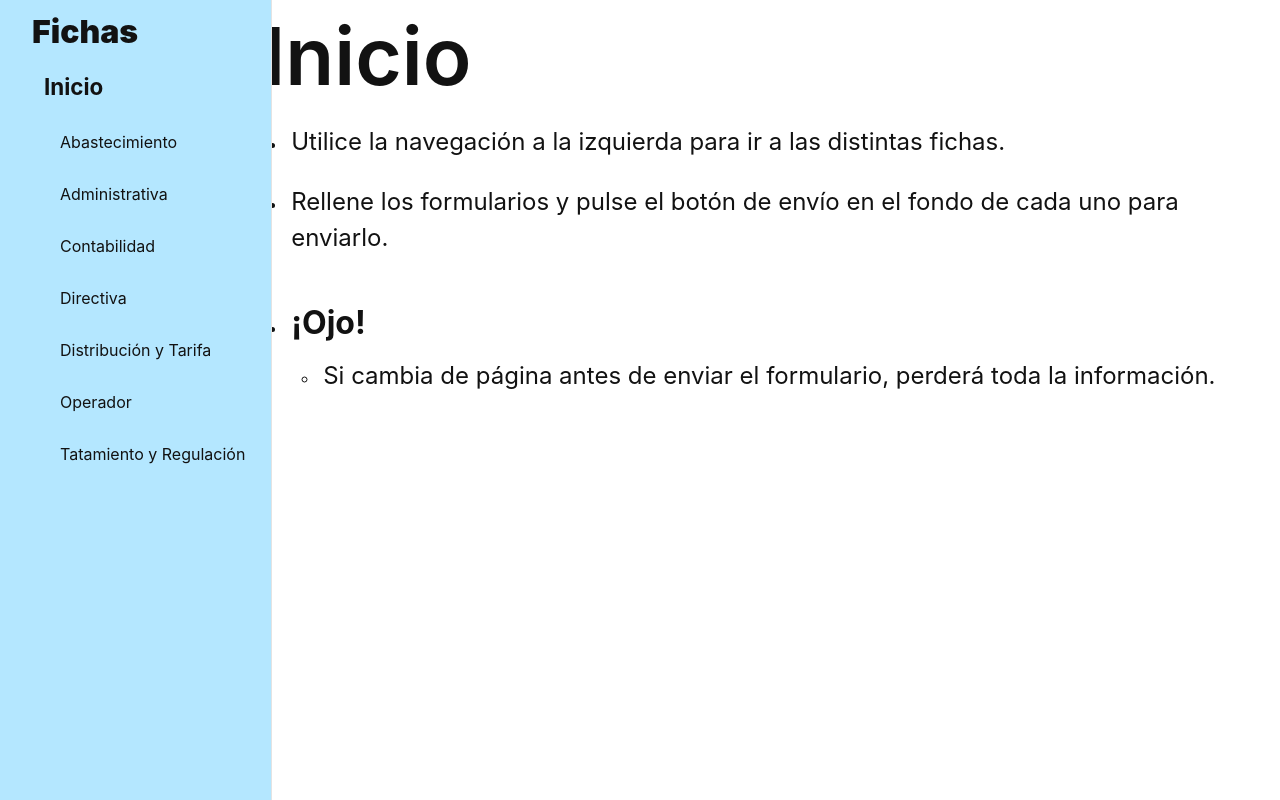
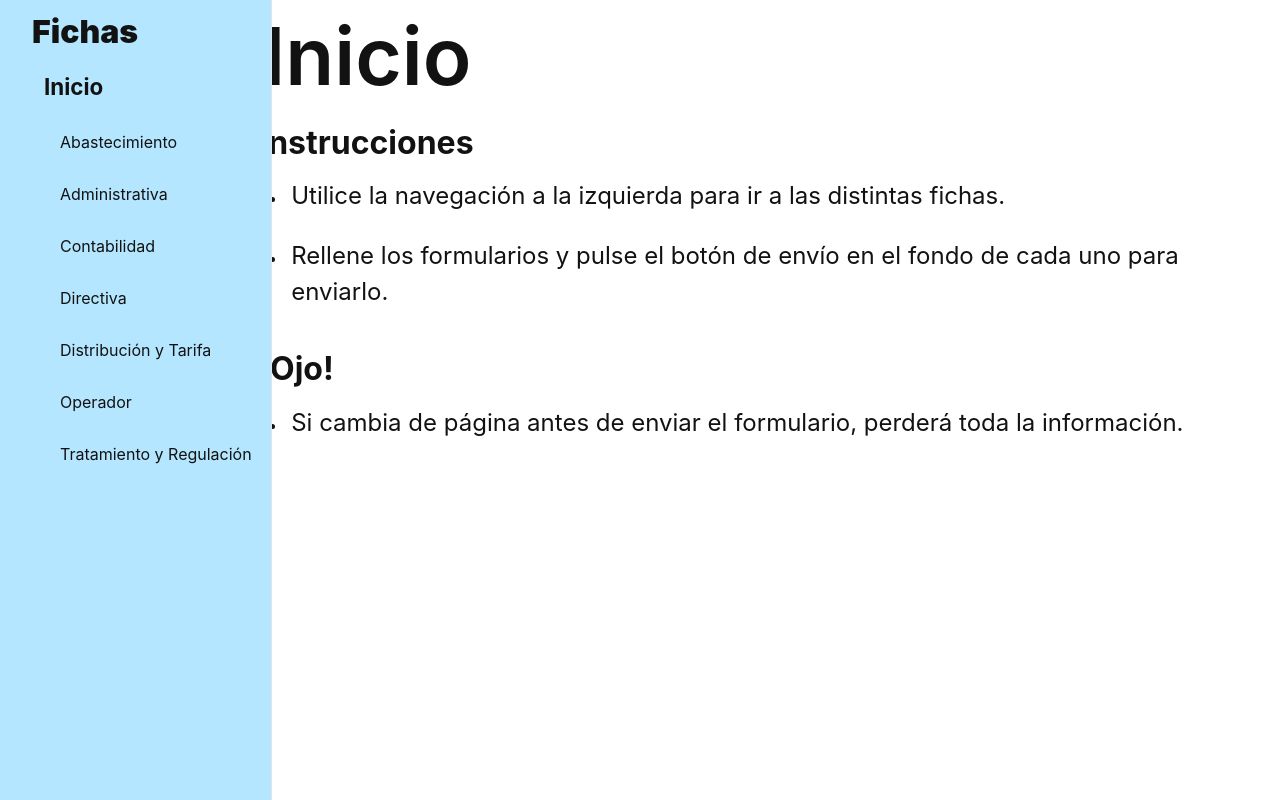
Before and after one commit to jamiehax/servicio-pais, a React (Vite) app: page / in a window 1280 px wide. Built offline with nearby package versions, Linux system fonts and the light colour scheme.

Commit message:
inicio page styling changes

```diff
--- a/src/Root.jsx
+++ b/src/Root.jsx
@@ -29,7 +29,7 @@ export default function Root() {
               <NavLink to={`/fichas/Operador`}>Operador</NavLink>
             </li>
             <li>
-              <NavLink to={`/fichas/Trat`}>Tatamiento y Regulación</NavLink>
+              <NavLink to={`/fichas/Trat`}>Tratamiento y Regulación</NavLink>
             </li>
           </ul>
         </nav>
--- a/src/fichas/Inicio.jsx
+++ b/src/fichas/Inicio.jsx
@@ -4,6 +4,9 @@ export default function Inicio() {
             <body>
                 <div class="container" id="inicio">
                     <h1>Inicio</h1>
+                    <h4>
+                        Instrucciones
+                    </h4>
                     <ul>
                         <li>
                             <p>
@@ -14,8 +17,8 @@ export default function Inicio() {
                             <p>
                                 Rellene los formularios y pulse el botón de envío en el fondo de cada uno para enviarlo.
                             </p>
-                        </li><br/>
-                        <li>
+                        </li>
+                    </ul>
                     <h4>
                         ¡Ojo!
                     </h4>
@@ -26,8 +29,6 @@ export default function Inicio() {
                             </p>
                         </li>
                     </ul>
-                        </li>
-                    </ul>
                 </div>
             </body>
         </>
--- a/src/index.css
+++ b/src/index.css
@@ -175,7 +175,7 @@ i {
 
   white-space: pre;
   padding: 0.75rem;
-  padding-right: 9.4rem;
+  padding-right: 9.6rem;
   border-radius: 8px;
   color: inherit;
   text-decoration: none;
```
Lines whose indentation alone changed are shown as unchanged.
